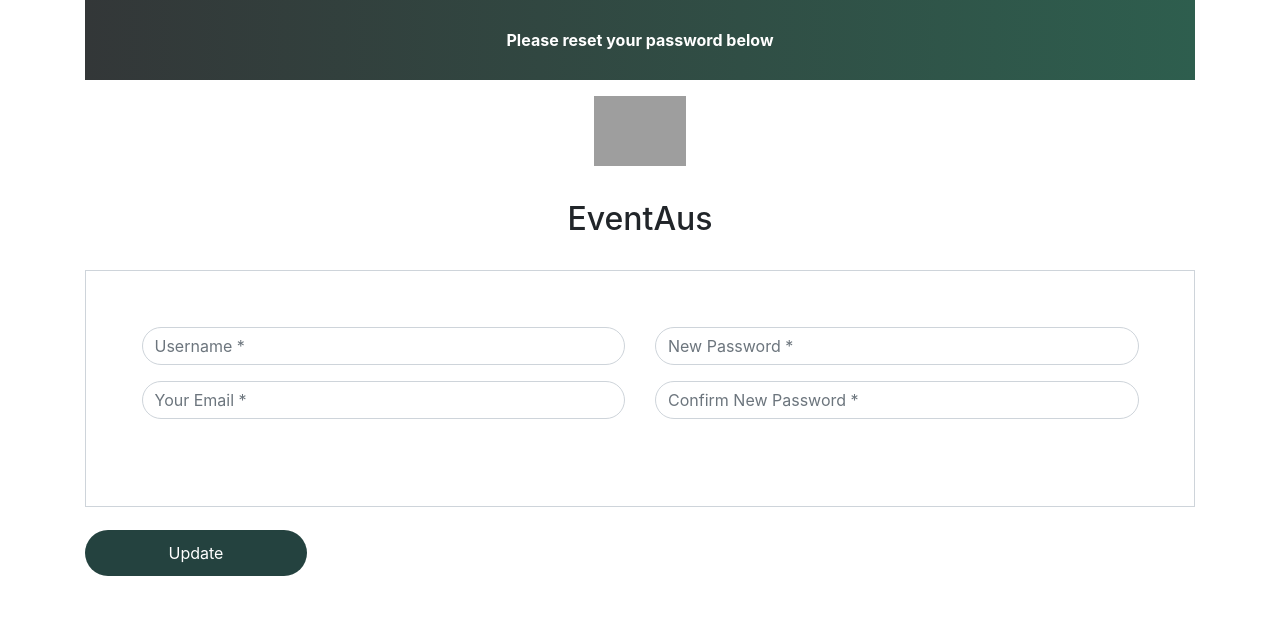
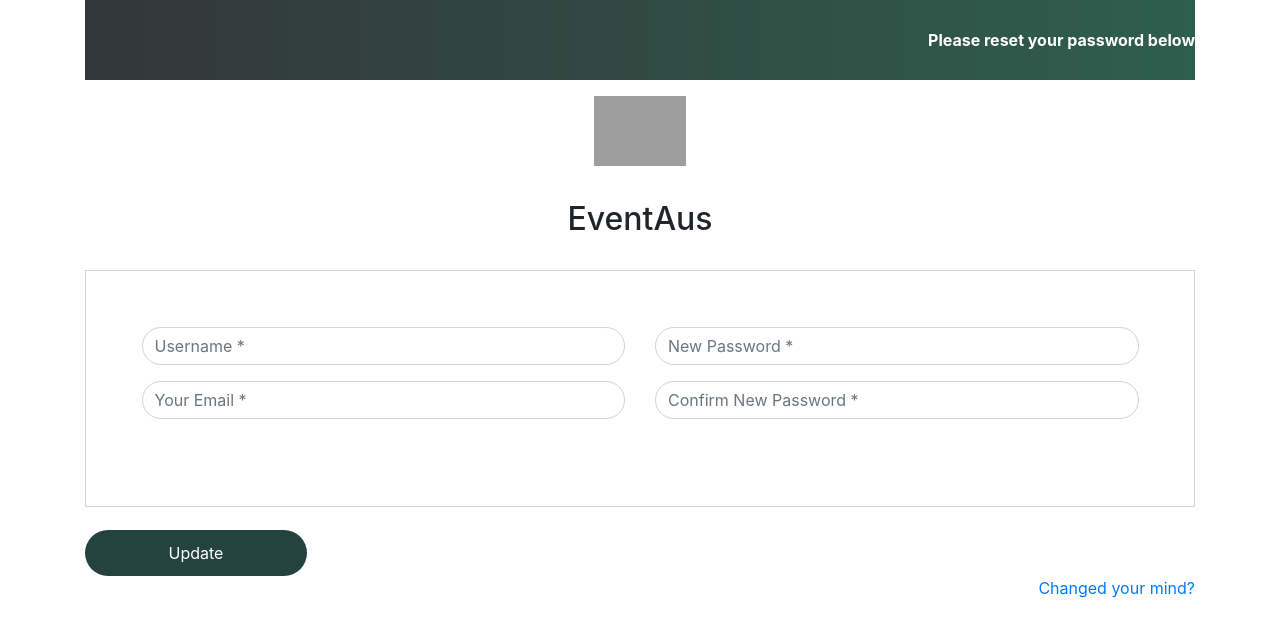
Before and after one commit to unsw-cse-comp3900-9900-22T1/capstone-project-3900-t14a-name, a Flask app: page /reset_password in a window 1280 px wide. Shown: the top 637 px of the page. Run offline with Flask 2, Linux system fonts and the light colour scheme; some libraries are stand-ins or nearby versions; grey boxes are pictures that could not be loaded.

Commit message:
add buttons to the frontend

```diff
--- a/templates/login.html
+++ b/templates/login.html
@@ -70,6 +70,8 @@
       <input type="checkbox" onclick="myFunction()"> Show Password
     </div>
 
+      <p><a href="reset_password">Forget Your Password?</a></p>
+
     <button class="w-50 btn btn-lg btn-primary" type="submit">Sign in</button>
   </form>
 </main>
--- a/templates/reset_password.html
+++ b/templates/reset_password.html
@@ -73,6 +73,10 @@
 
       </div>
       <button class="btnsubmit" type="submit">Update</button>
+      <style>
+        p{text-align: right;}
+    </style>
+      <a href="login"><p>Changed your mind?</p></a>
     </form>
 
 
```
